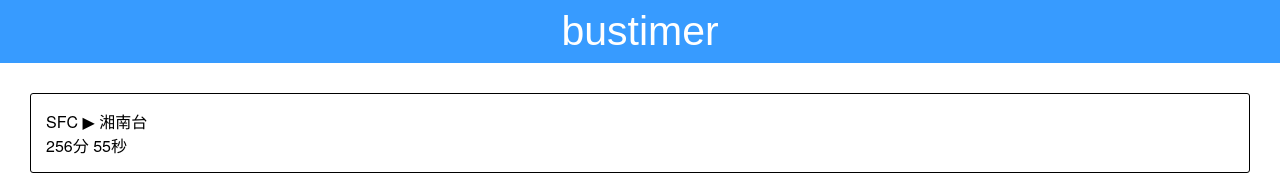
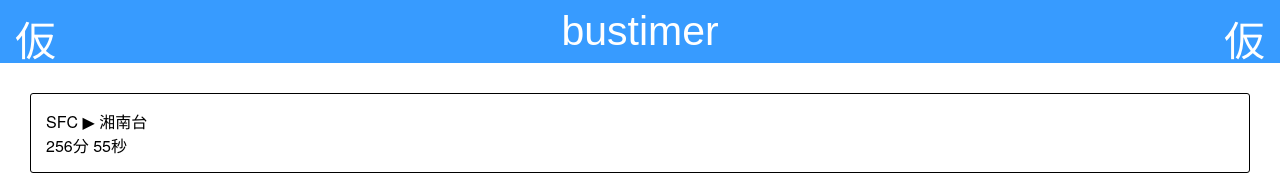
Before and after one commit to sfc-tlab/reiwa_bustimer, a Next.js app: page / in a window 1280 px wide. Shown: the top 175 px of the page. Built offline with nearby package versions, Linux system fonts and the light colour scheme.

Commit message:
add setting, schedule page

```diff
--- a/components/Header.tsx
+++ b/components/Header.tsx
@@ -9,7 +9,13 @@ export default function Header(props: ThemeColor) {
   return (
     <Wrapper>
       <div className="header">
+        <span className="header-schedule-button">
+          仮
+        </span>
         bustimer
+        <span className="header-setting-button">
+          仮
+        </span>
       </div>
     </Wrapper>
   )
@@ -28,6 +34,15 @@ const Wrapper = styled.div`
     color: #FFFFFF;
   }
 
+  .header-schedule-button {
+    position: absolute;
+    right: 15px;
+  }
+
+  .header-setting-button {
+    position: absolute;
+    left: 15px;
+  }
 
   ${(props: ThemeColor) =>
     props.color
```
Also changed, not shown: pages/schedule.tsx (added, +15 -0 lines), pages/setting.tsx (added, +15 -0 lines).
